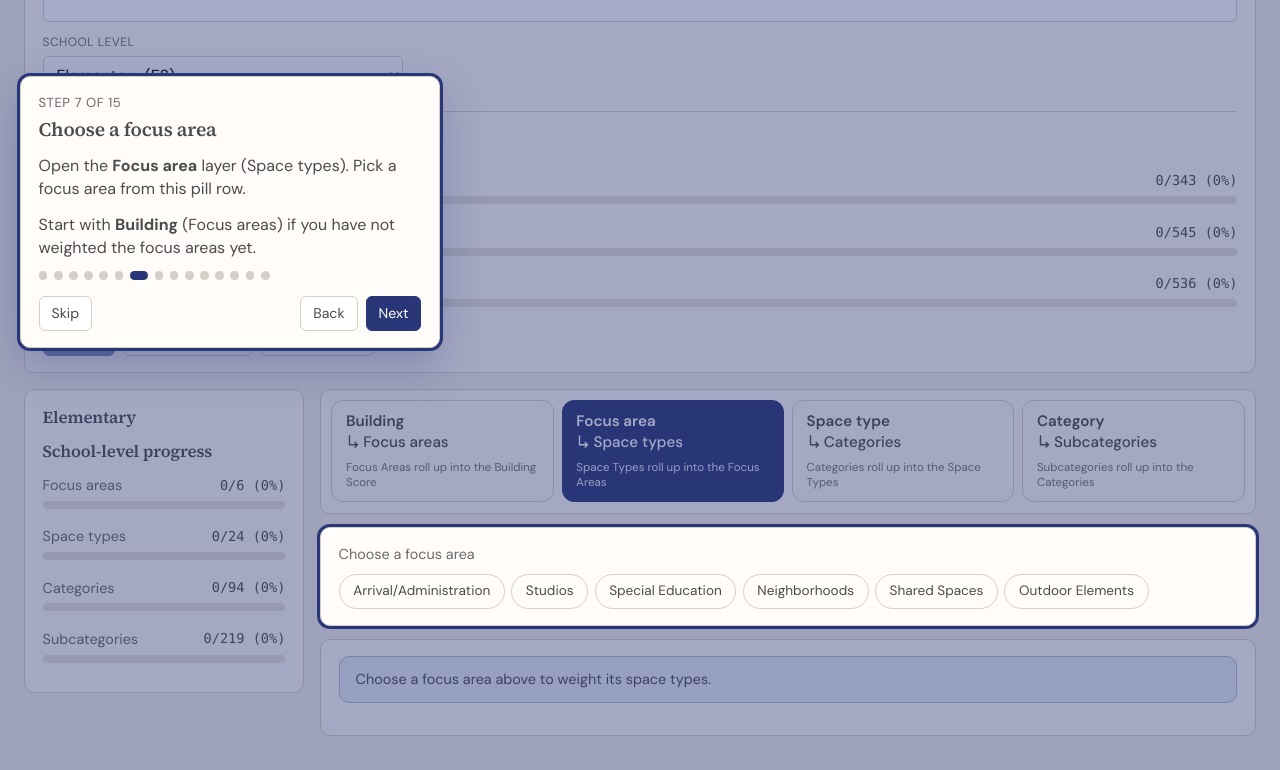
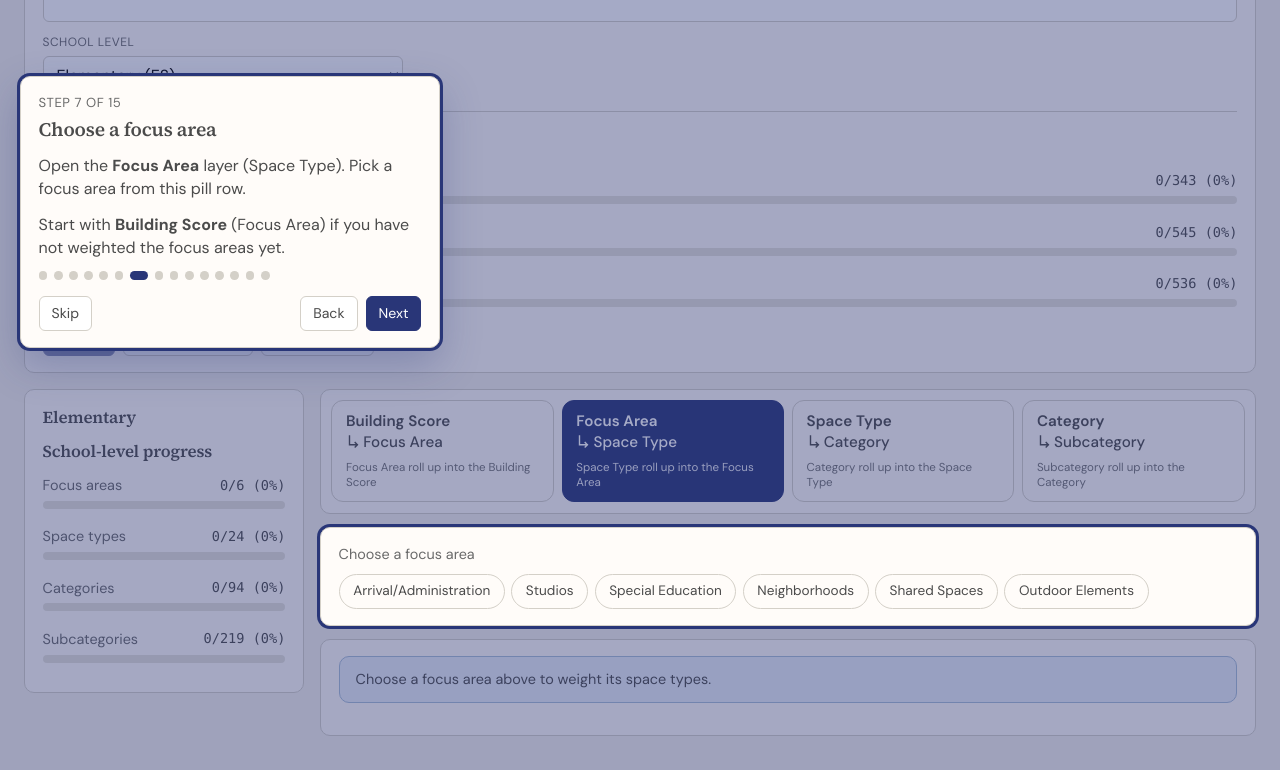
Before and after one commit to PerkinsEastmanStrategies/AISDWeight, a React (Vite) app: page / in a window 1280 px wide. Both pictures are taken after a click on the button 553 px from the left and 478 px from the top of the page. Shown: the part 903-1673 px from the top of the page. Built offline with nearby package versions, Linux system fonts and the light colour scheme.

Commit message:
Keep Building Score in the layer tabs and drop scores from the other layer names.
Co-authored-by: Cursor <cursoragent@cursor.com>

```diff
--- a/src/components/WalkthroughModal.tsx
+++ b/src/components/WalkthroughModal.tsx
@@ -131,9 +131,9 @@ export const WALKTHROUGH_STEPS: WalkthroughStep[] = [
       <>
         <p>
           Use these four buttons to pick the next layer of weighting. Start with{" "}
-          <strong>Building</strong> (Focus areas), then move down to{" "}
-          <strong>Focus area</strong> (Space types), <strong>Space type</strong>{" "}
-          (Categories), and <strong>Category</strong> (Subcategories).
+          <strong>Building Score</strong> (Focus Area), then move down to{" "}
+          <strong>Focus Area</strong> (Space Type), <strong>Space Type</strong>{" "}
+          (Category), and <strong>Category</strong> (Subcategory).
         </p>
         <p>
           Each layer’s weights roll up into the score of the layer above.
@@ -152,12 +152,12 @@ export const WALKTHROUGH_STEPS: WalkthroughStep[] = [
     body: (
       <>
         <p>
-          Open the <strong>Focus area</strong> layer (Space types). Pick a focus area
+          Open the <strong>Focus Area</strong> layer (Space Type). Pick a focus area
           from this pill row.
         </p>
         <p>
-          Start with <strong>Building</strong> (Focus areas) if you have not weighted
-          the focus areas yet.
+          Start with <strong>Building Score</strong> (Focus Area) if you have not
+          weighted the focus areas yet.
         </p>
       </>
     ),
@@ -190,9 +190,9 @@ export const WALKTHROUGH_STEPS: WalkthroughStep[] = [
     body: (
       <>
         <p>
-          Open the <strong>Space type</strong> layer (Categories). The table headers
-          are focus areas and are not clickable. Click a space type in a column to
-          open that space’s categories.
+          Open the <strong>Space Type</strong> layer (Category). The table headers are
+          focus areas and are not clickable. Click a space type in a column to open
+          that space’s categories.
         </p>
       </>
     ),
@@ -225,8 +225,8 @@ export const WALKTHROUGH_STEPS: WalkthroughStep[] = [
     body: (
       <>
         <p>
-          Open the <strong>Category</strong> layer (Subcategories), then pick a
-          category from this dropdown to open that set of subcategories.
+          Open the <strong>Category</strong> layer (Subcategory), then pick a category
+          from this dropdown to open that set of subcategories.
         </p>
       </>
     ),
--- a/src/pages/WeightingPage.tsx
+++ b/src/pages/WeightingPage.tsx
@@ -50,27 +50,27 @@ const LAYER_TABS: {
 }[] = [
   {
     id: "building",
-    parent: "Building",
-    child: "Focus areas",
-    sub: "Focus Areas roll up into the Building Score",
+    parent: "Building Score",
+    child: "Focus Area",
+    sub: "Focus Area roll up into the Building Score",
   },
   {
     id: "spaces",
-    parent: "Focus area",
-    child: "Space types",
-    sub: "Space Types roll up into the Focus Areas",
+    parent: "Focus Area",
+    child: "Space Type",
+    sub: "Space Type roll up into the Focus Area",
   },
   {
     id: "categories",
-    parent: "Space type",
-    child: "Categories",
-    sub: "Categories roll up into the Space Types",
+    parent: "Space Type",
+    child: "Category",
+    sub: "Category roll up into the Space Type",
   },
   {
     id: "subcategories",
     parent: "Category",
-    child: "Subcategories",
-    sub: "Subcategories roll up into the Categories",
+    child: "Subcategory",
+    sub: "Subcategory roll up into the Category",
   },
 ];
 
```
